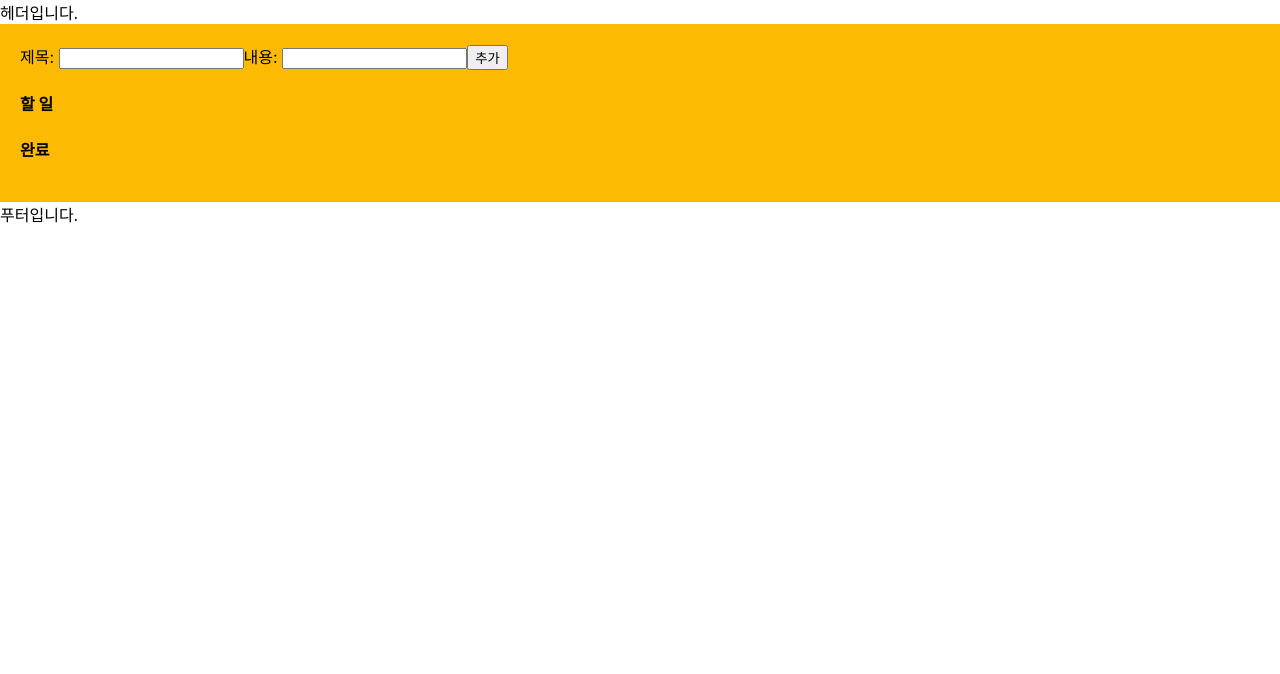
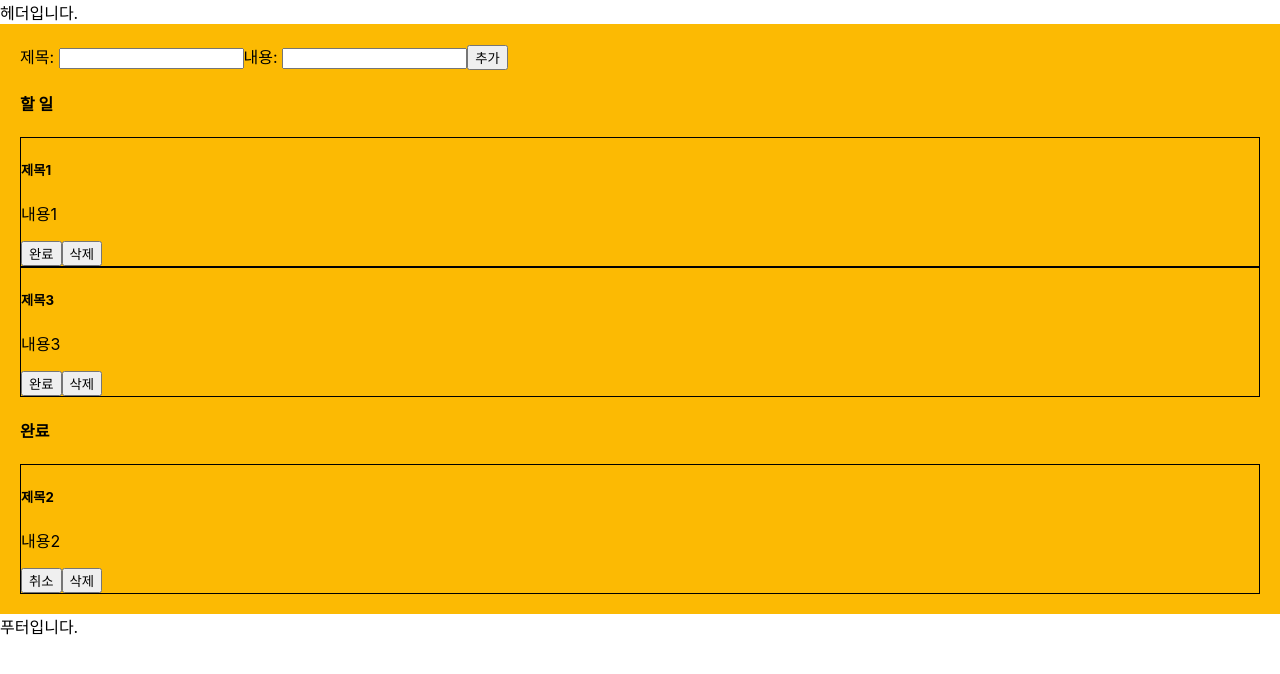
Before and after one commit to waterfist/TodoApp01, a React (Create React App) app: page / in a window 1280 px wide. Shown: the top 674 px of the page. Built offline with nearby package versions, Linux system fonts and the light colour scheme.

Commit message:
TodoList todos03

```diff
--- a/src/components/TodoList.jsx
+++ b/src/components/TodoList.jsx
@@ -6,9 +6,27 @@ const TodoList = ({ todos, isActive }) => {
     <>
       {/* 해석: isActive라면 "할 일"이다. 그게 아니라면 "완료"이다. */}
       <h4>{isActive ? "할 일" : "완료"}</h4>
-      {
-        // map 함수를 통해서 전체를 출력함.
-      }
+      {/* filter를 통해 isDone을 골라서 보여줌.
+        해석: item중에 isDone이 isActive가 아닌 것만 나와주세요.
+        map 함수를 통해서 전체를 출력함. 19분08초 */}
+      {todos
+        .filter((item) => item.isDone === !isActive)
+        .map((item) => {
+          return (
+            <div
+              style={{
+                border: "1px solid black",
+              }}
+              key={item.id}
+            >
+              <h5>{item.title}</h5>
+              <p>{item.contents}</p>
+              {/* 해석: isActive라면 완료이다. 그게 아니라면 취소이다. */}
+              <button>{isActive ? "완료" : "취소"}</button>
+              <button>삭제</button>
+            </div>
+          );
+        })}
     </>
   );
 };
```
